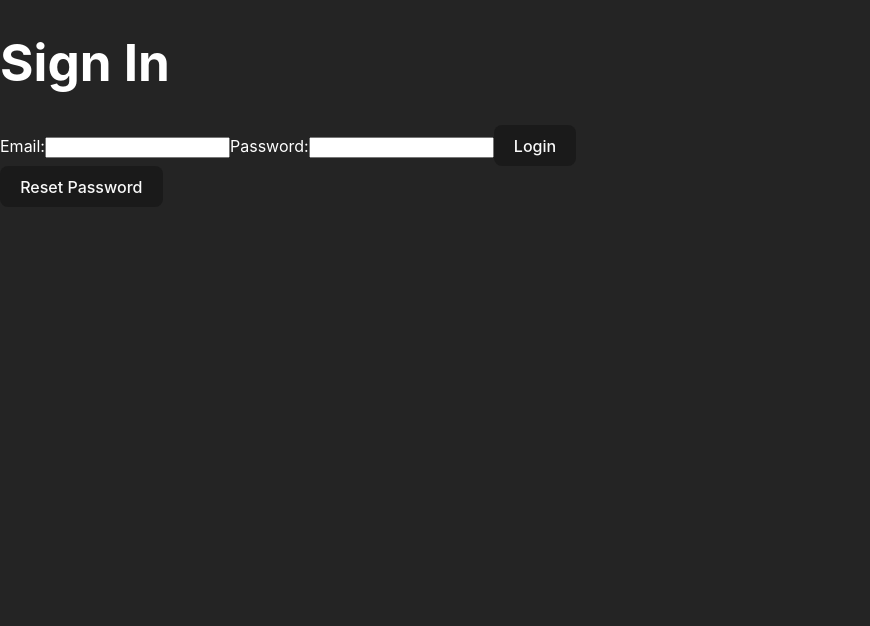
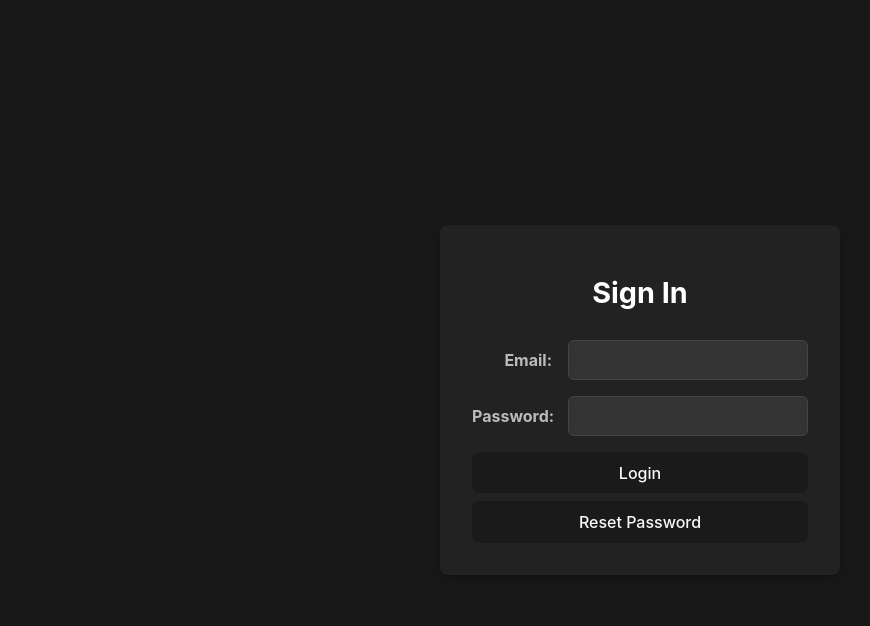
Before and after one commit to cdevelopment010/TOP-blog-admin, a Vue app: page /sign-in in a window 1280 px wide. Shown: the top 626 px of the page, without its empty margins (0-870 px from the left). Built offline with nearby package versions, Linux system fonts and the light colour scheme.

Commit message:
Fix: Styling for log-in page

```diff
--- a/src/style.css
+++ b/src/style.css
@@ -124,6 +124,7 @@ button:focus-visible {
 .mx-auto {margin-inline: auto;}
 
 .w-80 {width: 80%;}
+.w-100 {width: 100% !important;}
 
 .pointer {cursor: pointer;}
 
--- a/src/views/SignIn.vue
+++ b/src/views/SignIn.vue
@@ -1,23 +1,35 @@
 <template>
-    <h1>
-        Sign In
-    </h1>
 
-    <form @submit.prevent="handleSubmit">
+    <div class="sign-in-container">
+        <div class="sign-in-body-container">
+            <h1 class="mb-2">Sign In</h1>
+
+            <form @submit.prevent="handleSubmit" class="mb-2">
+                <div>
                     <label for="email">Email:</label>
                     <input type="email" id="email" name="email" required v-model="email">
+                </div>
 
+                <div>
                     <label for="password">Password:</label>
                     <input type="password" id="password" name="password" required v-model="password">
+                </div>
 
-        <button type="submit">Login</button>
+                <button type="submit" class="btn">Login</button>
             </form>
 
             <!-- <button @click="signInWithGoogle">Sign in with Google</button> -->
 
-    <button class="btn" @click="resetPassword">Reset Password</button>
+            <button class="btn w-100" @click="resetPassword">Reset Password</button>
 
             <p v-if="errorMessage" class="error">{{ errorMessage  }}</p>
+        </div>
+
+    </div>
+
+
+
+
 
     <!-- <div>
         <RouterLink to="/sign-up">Create Account</RouterLink>
@@ -109,3 +121,68 @@ const handleSubmit = async () => {
 }
 
 </script>
+
+<style scoped>
+.sign-in-container {
+    display: flex;
+    justify-content: center;
+    align-items: center;
+    height: 100vh;
+    background-color: #181818;
+}
+
+.sign-in-body-container {
+    background-color: #222;
+    padding: 2rem;
+    border-radius: 8px;
+    box-shadow: 0px 4px 10px rgba(0, 0, 0, 0.2);
+    width: 100%;
+    max-width: 400px;
+    text-align: center;
+}
+
+.sign-in-body-container h1 {
+    font-size: 1.8rem;
+    color: #fff;
+    margin-bottom: 2rem;
+}
+
+
+.sign-in-body-container form {
+    display: flex;
+    flex-direction: column;
+    gap: 1rem;
+}
+
+
+.sign-in-body-container form div {
+    display: flex;
+    align-items: center;
+    gap: 1rem;
+}
+
+label {
+    font-size: 1rem;
+    font-weight: bold;
+    color: #bbb;
+    width: 80px; /* Fixed width so labels align nicely */
+    text-align: right;
+}
+
+input {
+    flex: 1;
+    padding: 10px;
+    border: 1px solid #444;
+    border-radius: 6px;
+    background-color: #333;
+    color: white;
+    font-size: 1rem;
+    outline: none;
+}
+
+input:focus {
+    border-color: #888;
+}
+
+
+</style>
```
Lines whose indentation alone changed are shown as unchanged.
